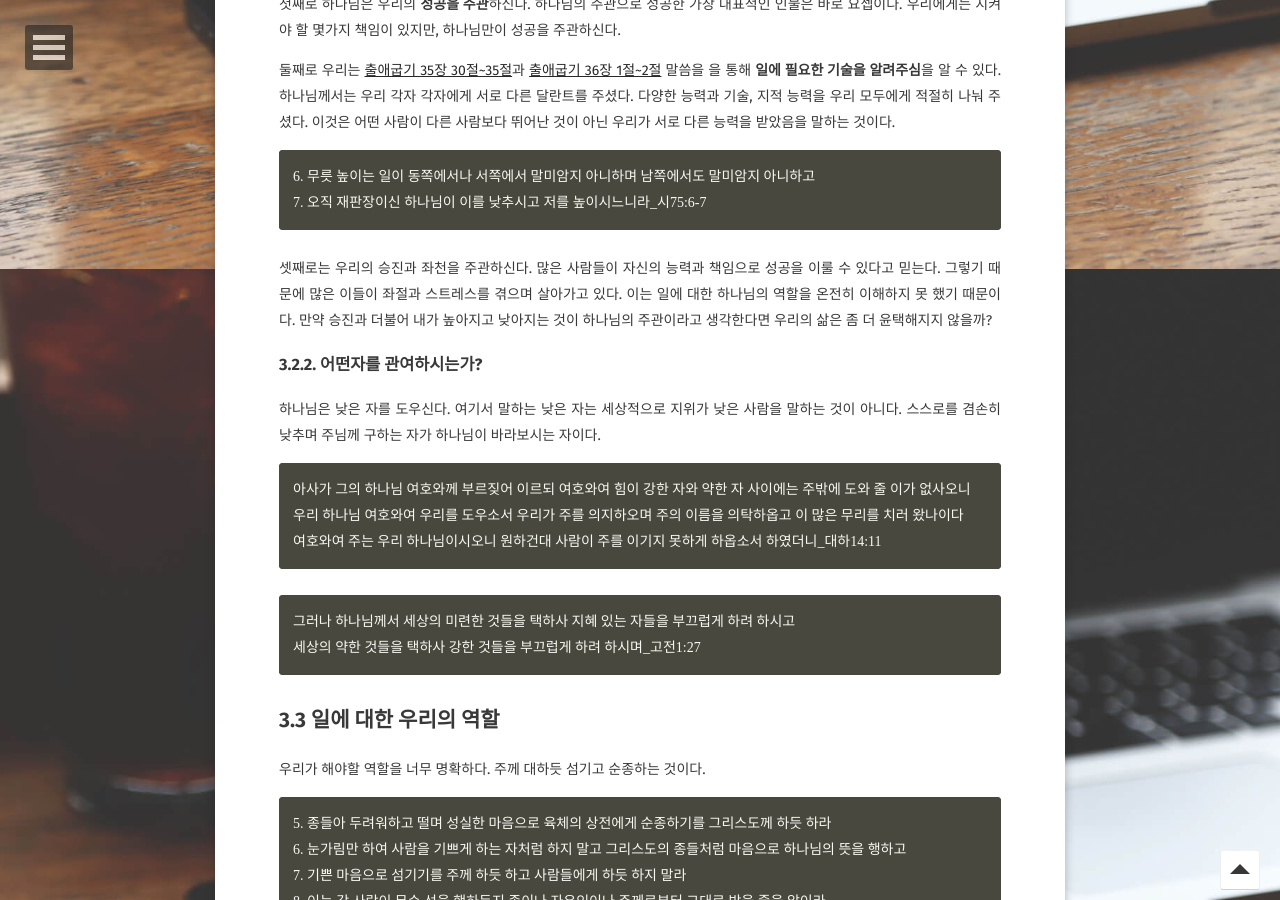
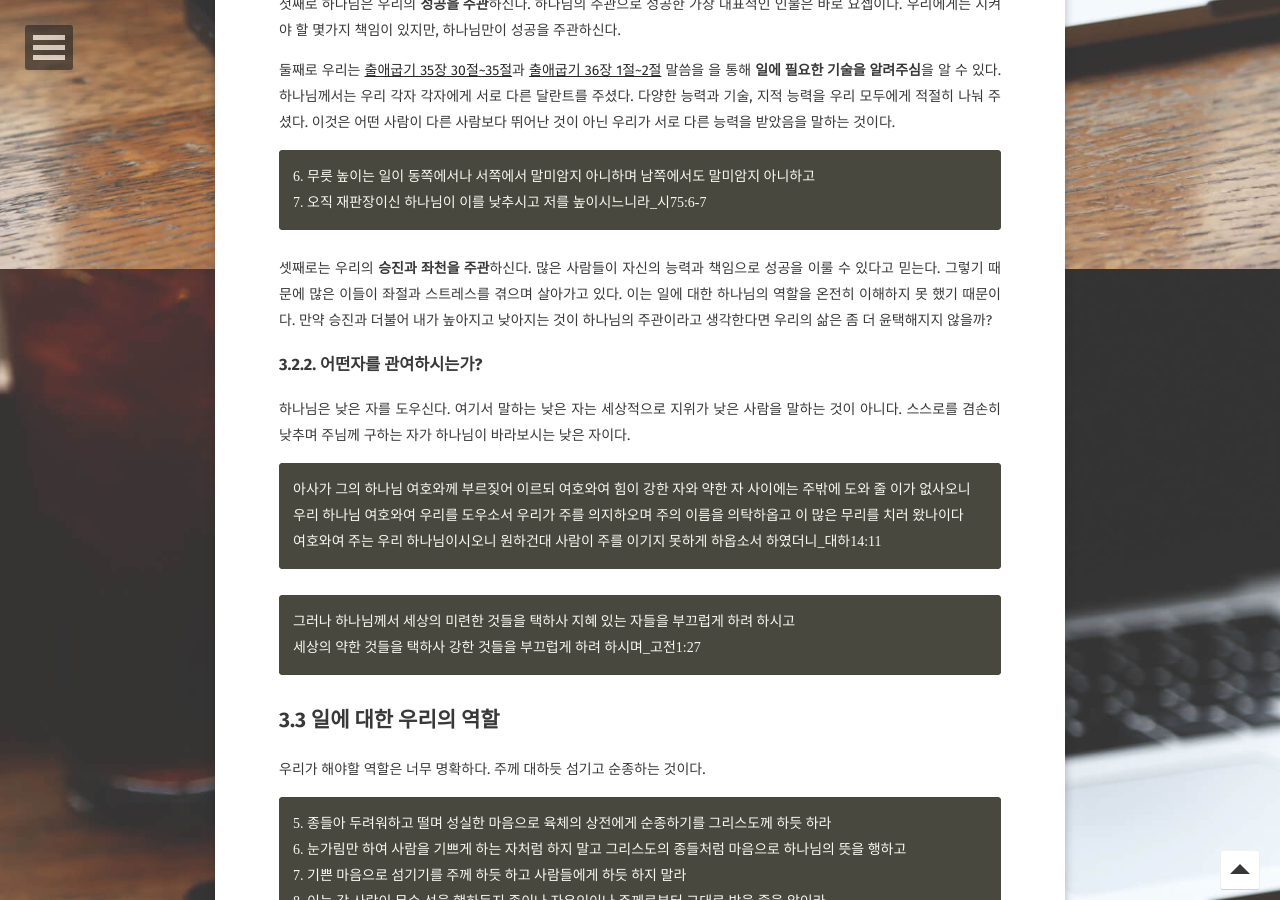
Before and after one commit to ryandev421/ryanpark91.github.io, a Jekyll site: the page built from _navigating-finances/6.md, in a window 1280 px wide and 900 px high, scrolled down 1531 px. Built offline with Jekyll 4.4.1, drawn with Linux system fonts in a browser that asks for light colours; some web fonts are replaced; comment, search, counter and statistics services are not loaded; some of the changed text lies outside the part shown.

Commit message:
재정학교 6과 수정

````diff
--- a/_navigating-finances/6.md
+++ b/_navigating-finances/6.md
@@ -10,7 +10,7 @@
 <small> 참고: 적어놓은 모든 성경주소는 누르면 온라인 성경으로 연결되도록 되어있습니다</small>
 
 # 1. 성경 암송
-무슨 일을 하든지 마음을 다하여 주께 하듯 하고 사람에게 하듯 하지 말라 <br>
+무슨 일을 하든지 마음을 다하여 주께 하듯 하고 사람에게 하듯 하지 말라
 이는 기업의 상을 주께 받을 줄 아나니 너희는 주 그리스도를 섬기느니라(골 3:23-24)
 
 # 2. 서론
@@ -60,13 +60,13 @@
 6. 무릇 높이는 일이 동쪽에서나 서쪽에서 말미암지 아니하며 남쪽에서도 말미암지 아니하고
 7. 오직 재판장이신 하나님이 이를 낮추시고 저를 높이시느니라_시75:6-7
 ```
-셋째로는 우리의 승진과 좌천을 주관하신다. 많은 사람들이 자신의 능력과 책임으로 성공을 이룰 수 있다고 믿는다.
+셋째로는 우리의 **승진과 좌천을 주관**하신다. 많은 사람들이 자신의 능력과 책임으로 성공을 이룰 수 있다고 믿는다.
 그렇기 때문에 많은 이들이 좌절과 스트레스를 겪으며 살아가고 있다. 이는 일에 대한 하나님의 역할을 온전히 이해하지 못 했기 때문이다.
 만약 승진과 더불어 내가 높아지고 낮아지는 것이 하나님의 주관이라고 생각한다면 우리의 삶은 좀 더 윤택해지지 않을까?
 
 ### 3.2.2. 어떤자를 관여하시는가?
 하나님은 낮은 자를 도우신다. 여기서 말하는 낮은 자는 세상적으로 지위가 낮은 사람을 말하는 것이 아니다.
-스스로를 겸손히 낮추며 주님께 구하는 자가 하나님이 바라보시는 자이다.
+스스로를 겸손히 낮추며 주님께 구하는 자가 하나님이 바라보시는 낮은 자이다.
 
 ```
 아사가 그의 하나님 여호와께 부르짖어 이르되 여호와여 힘이 강한 자와 약한 자 사이에는 주밖에 도와 줄 이가 없사오니
@@ -80,7 +80,7 @@
 ```
 
 ## 3.3 일에 대한 우리의 역할
-우리가 해야할 역할을 너무 명확하다. 주께 대하듯 섬기고 순종하는 것이다.
+우리가 해야할 역할은 너무 명확하다. 주께 대하듯 섬기고 순종하는 것이다.
 
 ```
 5. 종들아 두려워하고 떨며 성실한 마음으로 육체의 상전에게 순종하기를 그리스도께 하듯 하라
````
